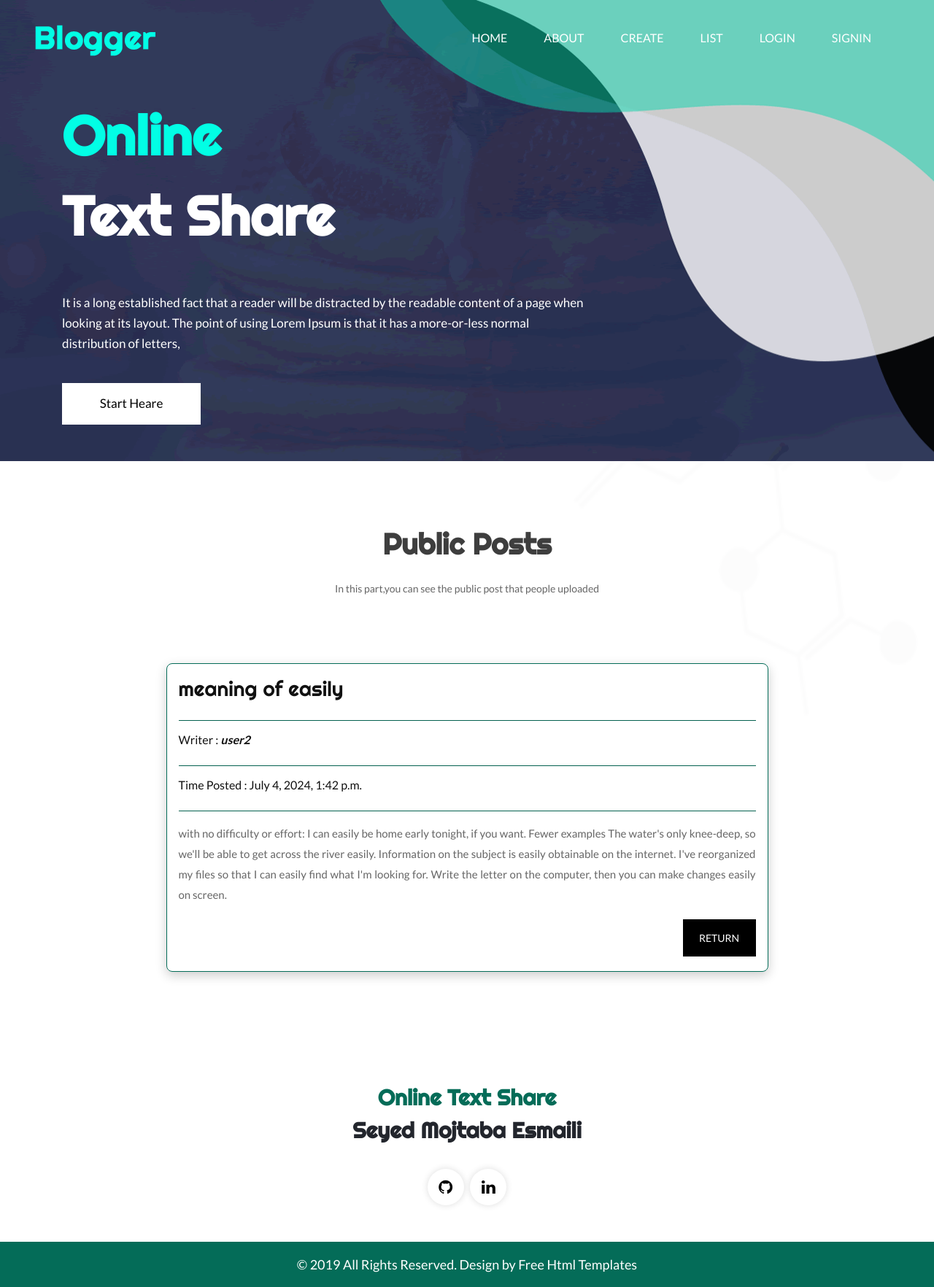
After one commit to SMojtabaE/OnlineTextShare, a Django app: page /public_post_detail/9 in a window 1280 px wide. The commit adds this page. Shown: the whole page at 73% size. Run offline with Django 4.2, Linux system fonts and the light colour scheme; data comes from the database, SQL or seed files in the repository; both versions use the stored data as it was after the commit; some libraries are stand-ins or nearby versions; some web fonts are replaced.

Commit message:
public post detail fix

```diff
--- a/posts/templates/posts/index.html
+++ b/posts/templates/posts/index.html
@@ -44,7 +44,7 @@
                               <h4>Writer : <b><i>{{post.user.username}}</i></b></h4>
                               <h4>Time Posted : {{post.date_posted}}</h4>
                               <p>{{post.content|truncatewords:25}}</p>
-                              <a href='/post_detail/{{post.id}}' class='post-btn'>Read More</a>
+                              <a href='/public_post_detail/{{post.id}}' class='post-btn'>Read More</a>
                            {% comment %} </article> {% endcomment %}
                         </div>
                      </div>
--- /dev/null
+++ b/posts/templates/posts/public_post_detail.html
@@ -0,0 +1,52 @@
+{% extends "posts/base.html" %}
+
+
+{% block content %}
+<section class="banner_main">
+    <div class="container">
+       <div class="row d_flex">
+          <div class=" col-xl-8 col-lg-8 col-md-8 col-12-9">
+             <div class="text-bg">
+                <h1>Online<br> <span class="white1">Text Share</span></h1>
+                <p>It is a long established fact that a reader will be distracted by the readable content of a page when looking at its layout. The point of using Lorem Ipsum is that it has a more-or-less normal distribution of letters,</p>
+                <a href=' {% url "posts:signup" %} '>Start Heare</a>
+             </div>
+          </div>
+       </div>
+    </div>
+ </section>
+</div>
+</header>
+<div class="blog_main">
+    <div class="container">
+       <div class="row">
+          <div class="col-md-12">
+             <div class="titlepage">
+                <h2>Public Posts</h2>
+                <span>In this part,you can see the public post that people uploaded</span>
+             </div>
+          </div>
+       </div>
+        <div class='card-container'>
+                  <div class='card-detail'>
+                     <div class='card-content'>
+                        <article>
+                           <h3>{{post.title}}</h3>
+                           <hr style="background:#046c58;">
+                           <h4>Writer : <b><i>{{post.user.username}}</i></b></h4>
+                           <hr style="background:#046c58;">
+                           <h4>Time Posted : {{post.date_posted}}</h4>
+                           <hr style="background:#046c58;">
+                           <p>{{post.content}}</p>
+
+                        </article>
+                        <div class='post-btns'>
+                            <a  href='{% url "posts:home" %}'><button class='post-btn'>Return</button></a>
+
+                        </div>
+                     </div>
+                  </div>
+         </div>
+    </div>
+</div>
+{% endblock content %}
--- a/posts/urls.py
+++ b/posts/urls.py
@@ -1,7 +1,7 @@
 from django.urls import path
 from .views import (PostCreateview,HomePostsListView,
                     PostDetailview,PostUpdateView,PostDeleteView,
-                    SignUpCreateView,UserPostListView)
+                    SignUpCreateView,UserPostListView,PublicPostDetailview)
 app_name = 'posts'
 
 # mysuperadmin = {'username' : 'admin',
@@ -15,6 +15,7 @@ urlpatterns = [
     path('create_post/',PostCreateview.as_view(),name='create_post'),
     path('list_posts/',UserPostListView.as_view(),name='list_posts'),
     path('post_detail/<int:pk>',PostDetailview.as_view(),name='detail_post'),
+    path('public_post_detail/<int:pk>',PublicPostDetailview.as_view(),name='public_detail_post'),
     path('update_post/<int:pk>',PostUpdateView.as_view(),name='post_update'),
     path('delete_post/<int:pk>',PostDeleteView.as_view(),name='delete_post'),
     path('signup/',SignUpCreateView.as_view(),name='signup')
--- a/posts/views.py
+++ b/posts/views.py
@@ -44,9 +44,12 @@ class UserPostListView(LoginRequiredMixin,ListView):
 
         return Post.objects.filter(user=self.request.user)         # if regular user,only show the users posts
 
-class PostDetailview(DetailView):           # tempalte = > post_detail.html
+class PostDetailview(LoginRequiredMixin,DetailView):           # tempalte = > post_detail.html
     model = Post
-    ordering = ['date_posted']
+
+class PublicPostDetailview(DetailView):           # tempalte = > public_post_detail.html
+    model = Post
+    template_name = 'posts/public_post_detail.html'
 
 
 class PostUpdateView(LoginRequiredMixin,UpdateView):           # template = > post_form.html    build befor
@@ -60,7 +63,6 @@ class PostDeleteView(LoginRequiredMixin,DeleteView):           # template = > po
     # success_url = reverse_lazy('posts:list_posts')
     success_url = reverse_lazy('posts:home')
 
-
 class SignUpCreateView(CreateView):
     form_class = UserCreationForm
     success_url = reverse_lazy('login')
```
Also changed, not shown: db.sqlite3.
